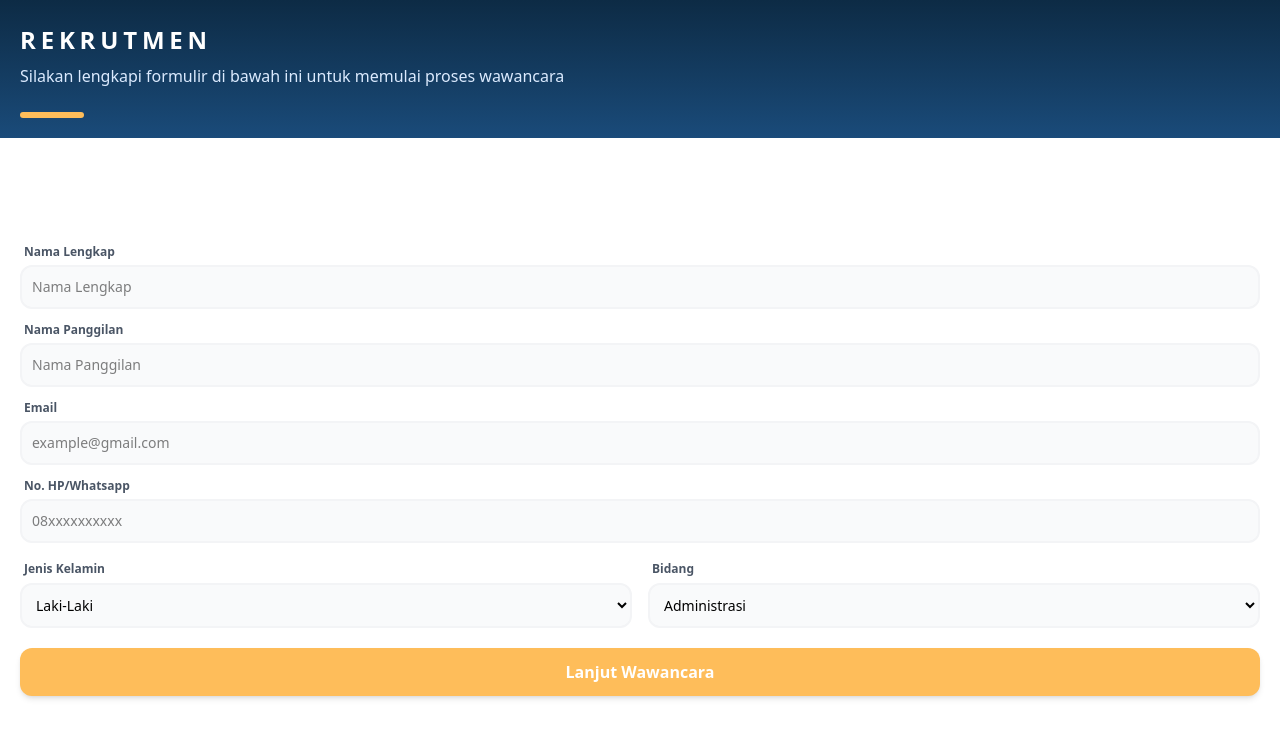
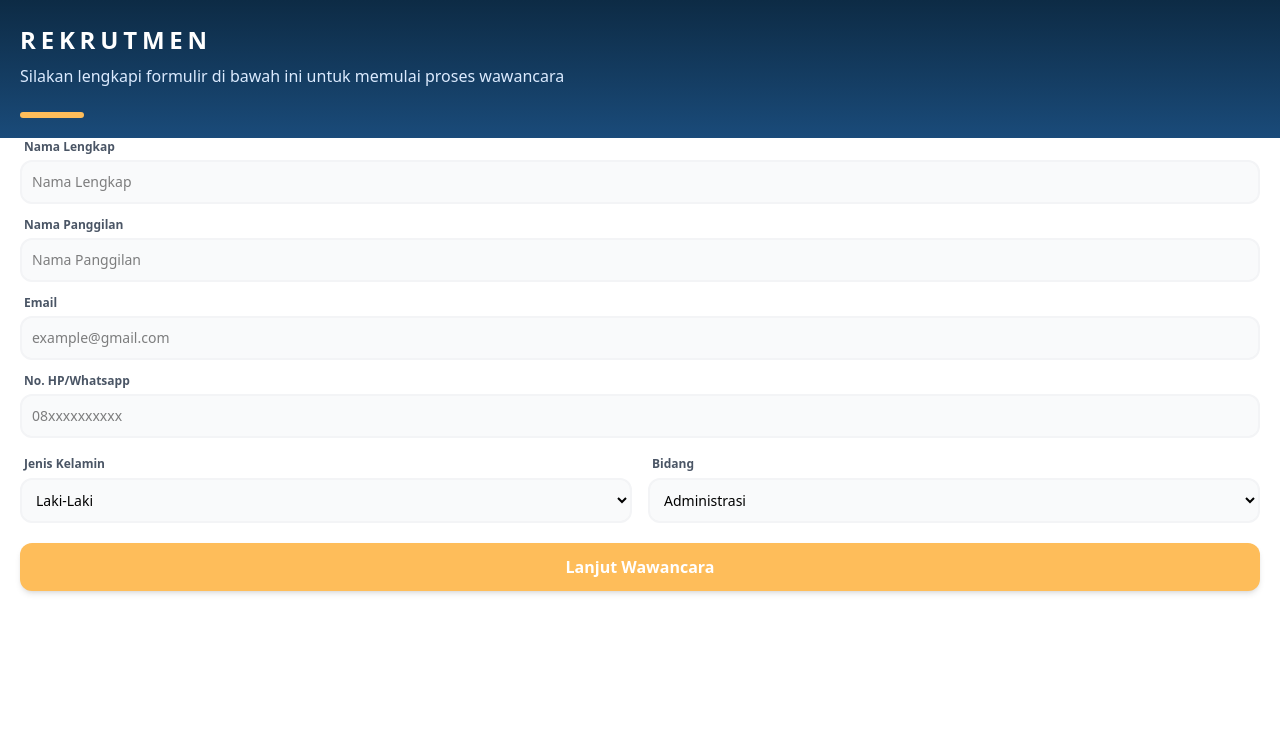
Before and after one commit to MuhammadHelga/web.rekrutkita, a React (Vite) app: page / in a window 1280 px wide. Shown: the top 738 px of the page. Built offline with nearby package versions, Linux system fonts and the light colour scheme.

Commit message:
Update FormPages

```diff
--- a/src/pages/FormPages.jsx
+++ b/src/pages/FormPages.jsx
@@ -64,7 +64,7 @@ function FormPages() {
                 </div>
             </div>
 
-            <div className="flex-1 overflow-y-auto w-full px-5 flex flex-col justify-center scrollbar-hide">
+            <div className="flex-1 overflow-y-auto w-full px-5 flex flex-col scrollbar-hide">
                 <div className="w-full mx-auto">
                     <form onSubmit={handleSubmit} className="space-y-3">
                         <div className='flex flex-col'>
```
